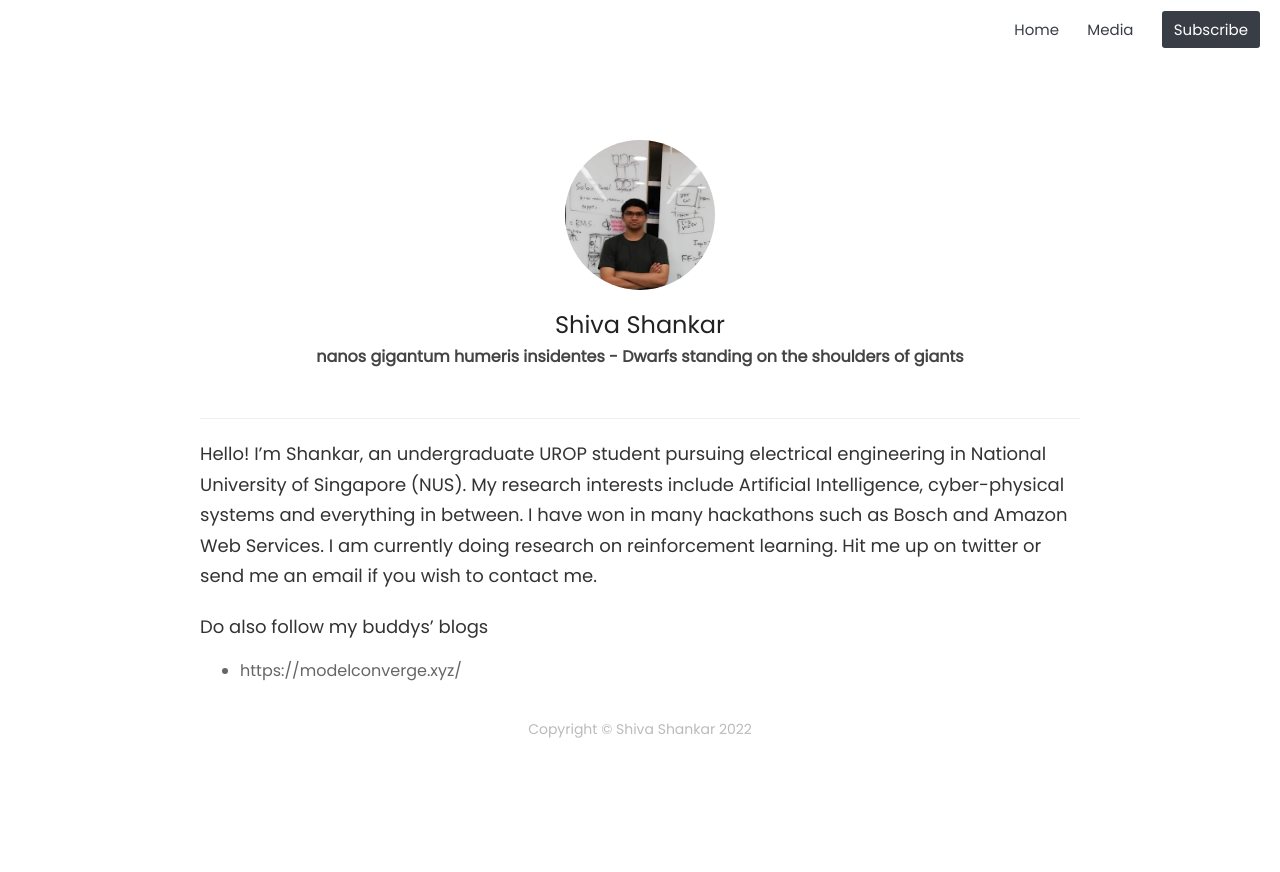
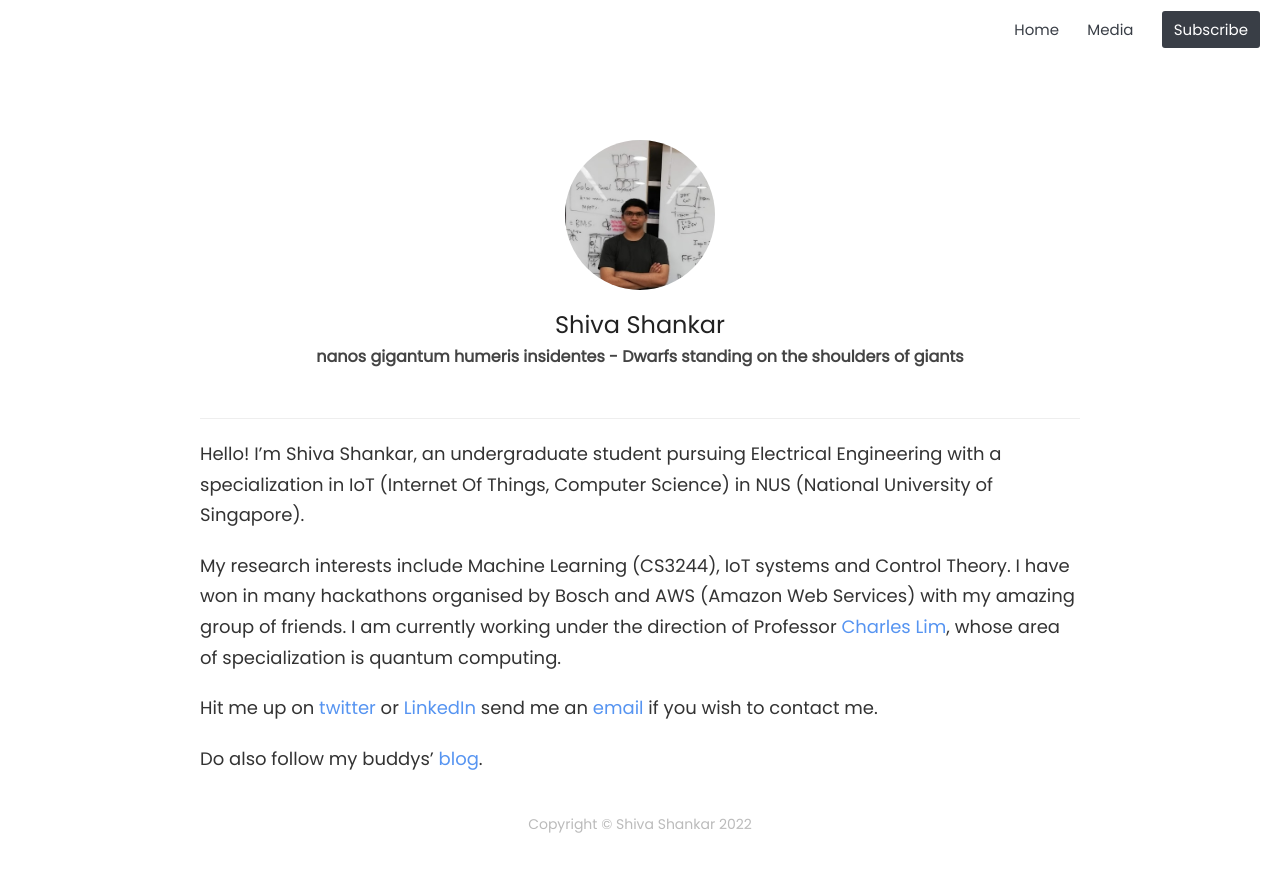
Before and after one commit to shiva-karthick/shankar-shiv.github.io, a Jekyll site: the page built from about.md, in a window 1280 px wide. Shown: the top 872 px of the page. Built offline with Jekyll 4.4.1, drawn with Linux system fonts in a browser that asks for light colours; nearby versions of some CDN libraries.

```diff
--- a/Gemfile
+++ b/Gemfile
@@ -6,3 +6,4 @@ gem 'jekyll-sitemap'
 gem 'jekyll-paginate'
 gem 'jekyll-redirect-from'
 gem 'jekyll-seo-tag'
+gem "webrick", "~> 1.7"
--- a/Ideas.txt
+++ /dev/null
@@ -1,2 +0,0 @@
-Vulnerability testing
-https://medium.com/csg-govtech/when-you-have-no-money-and-want-to-find-bugs-in-routers-cd9786856bdc
--- a/about.md
+++ b/about.md
@@ -4,9 +4,13 @@ permalink: about/
 profile: true
 ---
 
-Hello! I'm Shankar, an undergraduate UROP student pursuing electrical engineering in National University of Singapore (NUS). My research interests include Artificial Intelligence, cyber-physical systems and everything in between. I have won in many hackathons such as Bosch and Amazon Web Services. I am currently doing research on reinforcement learning. Hit me up on twitter or send me an email if you wish to contact me.
+Hello! I'm Shiva Shankar, an undergraduate student pursuing Electrical Engineering with a specialization in IoT (Internet Of Things, Computer Science) in NUS (National University of Singapore).
 
-Do also follow my buddys' blogs
-- https://modelconverge.xyz/
+My research interests include Machine Learning (CS3244), IoT systems and Control Theory. I have won in many hackathons organised by Bosch and AWS (Amazon Web Services) with my amazing group of friends.
+I am currently working under the direction of Professor [Charles Lim](https://www.ccwlim.com/), whose area of specialization is quantum computing.
+
+Hit me up on [twitter](https://twitter.com/eigenShankar) or [LinkedIn](https://www.linkedin.com/in/shiva-shankar-75a497152/) send me an [email](mailto:shankaarshiva@gmail.com) if you wish to contact me.
+
+Do also follow my buddys' [blog](https://modelconverge.xyz/).
 
 {% include footer.html %}
```
Also changed, not shown: _posts/2022-06-24-A-Brief-Overview-Of-Project-Management.markdown (added, +59 -0 lines), _posts/Autonomous RC Car.markdown (+15 -0 lines), _posts/TIC flutter app.markdown (+7 -0 lines), _posts/Training-NN-in-Tensorflow.markdown (added, +7 -0 lines), Gemfile.lock, _posts/An-Overview-Project-management.markdown (deleted), assets/avatar.jpg (added), assets/images/Brief_Overview_Project_Management/9_management_phases.png (added), assets/images/Brief_Overview_Project_Management/Skills_Demand_Covid19.png (added), assets/images/Brief_Overview_Project_Management/brainstorming.jpg (added), assets/images/Brief_Overview_Project_Management/integrated_change_control.png (added), assets/images/Brief_Overview_Project_Management/quality_balancing_act.png (added), assets/images/Brief_Overview_Project_Management/stakeholders.png (added).
